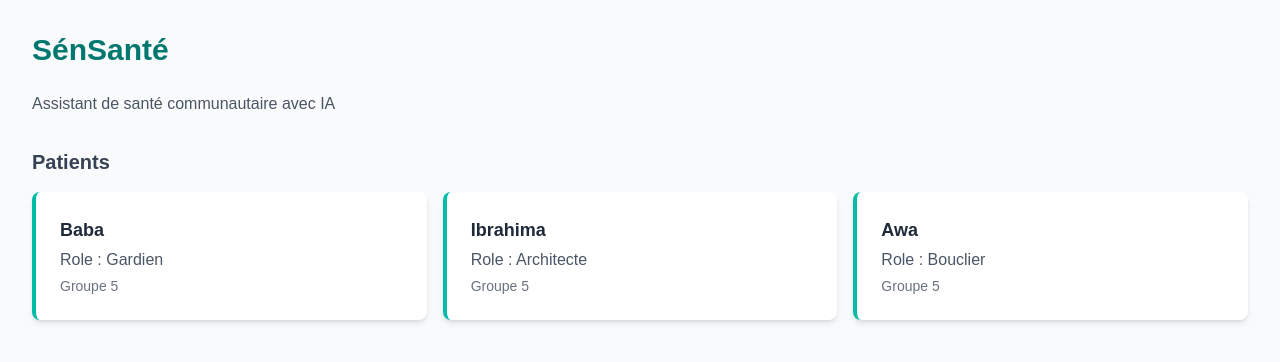
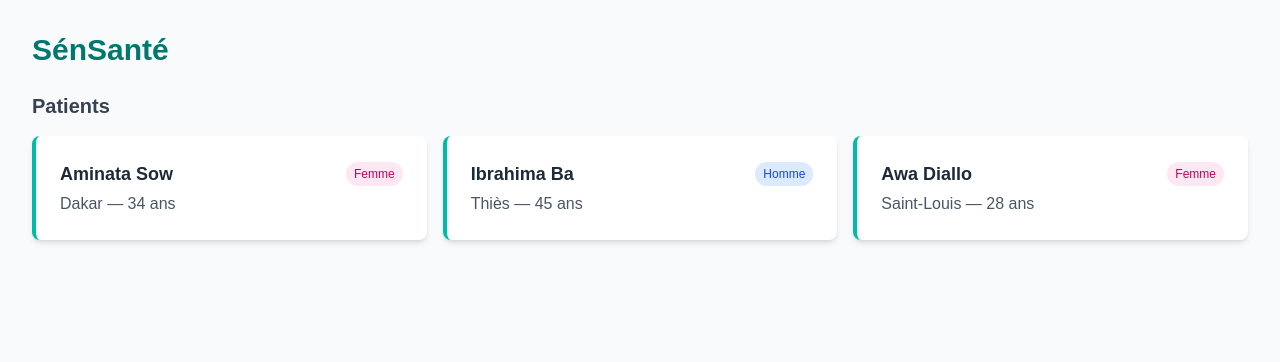
Before and after one commit to HxHxH404/sensante, a Next.js app: page / in a window 1280 px wide. Shown: the top 362 px of the page. Built offline with nearby package versions, Linux system fonts and the light colour scheme.

Commit message:
Composant PatientCard (Le Gardien)

```diff
--- a/src/app/page.tsx
+++ b/src/app/page.tsx
@@ -6,16 +6,13 @@ export default function Home() {
       <h1 className="text-3xl font-bold text-teal-700 mb-6">
         SénSanté
       </h1>
-      <p className="text-gray-600 mb-8">
-        Assistant de santé communautaire avec IA
-      </p>
       <h2 className="text-xl font-semibold text-gray-700 mb-4">
         Patients
       </h2>
       <div className="grid grid-cols-1 md:grid-cols-3 gap-4">
-        <PatientCard nom="Baba" role="Gardien" Groupe={5} />
-        <PatientCard nom="Ibrahima" role="Architecte" Groupe={5} />
-        <PatientCard nom="Awa" role="Bouclier" Groupe={5} />
+        <PatientCard nom="Aminata Sow" region="Dakar" age={34} sexe="F" />
+        <PatientCard nom="Ibrahima Ba" region="Thiès" age={45} sexe="M" />
+        <PatientCard nom="Awa Diallo" region="Saint-Louis" age={28} sexe="F" />
       </div>
     </main>
   );
--- a/src/components/PatientCard.tsx
+++ b/src/components/PatientCard.tsx
@@ -1,15 +1,28 @@
 interface PatientCardProps {
   nom: string;
-  role: string;
-  Groupe: number;
+  region: string;
+  age: number;
+  sexe: "M" | "F";
 }
 
-export default function PatientCard({ nom, role, Groupe }: PatientCardProps) {
+export default function PatientCard({ nom, region, age, sexe }: PatientCardProps) {
+  const badgeColor = sexe === "F"
+    ? "bg-pink-100 text-pink-700"
+    : "bg-blue-100 text-blue-700";
+
   return (
     <div className="bg-white rounded-lg shadow-md p-6 border-l-4 border-teal-500">
-      <h3 className="text-lg font-bold text-gray-800">{nom}</h3>
-      <p className="text-gray-600 mt-1">Role : {role}</p>
-      <p className="text-gray-500 text-sm mt-1">Groupe {Groupe}</p>
+      <div className="flex items-center justify-between">
+        <h3 className="text-lg font-bold text-gray-800">
+          {nom}
+        </h3>
+        <span className={`text-xs px-2 py-1 rounded-full ${badgeColor}`}>
+          {sexe === "F" ? "Femme" : "Homme"}
+        </span>
+      </div>
+      <p className="text-gray-600 mt-1">
+        {region} — {age} ans
+      </p>
     </div>
   );
 }
```
